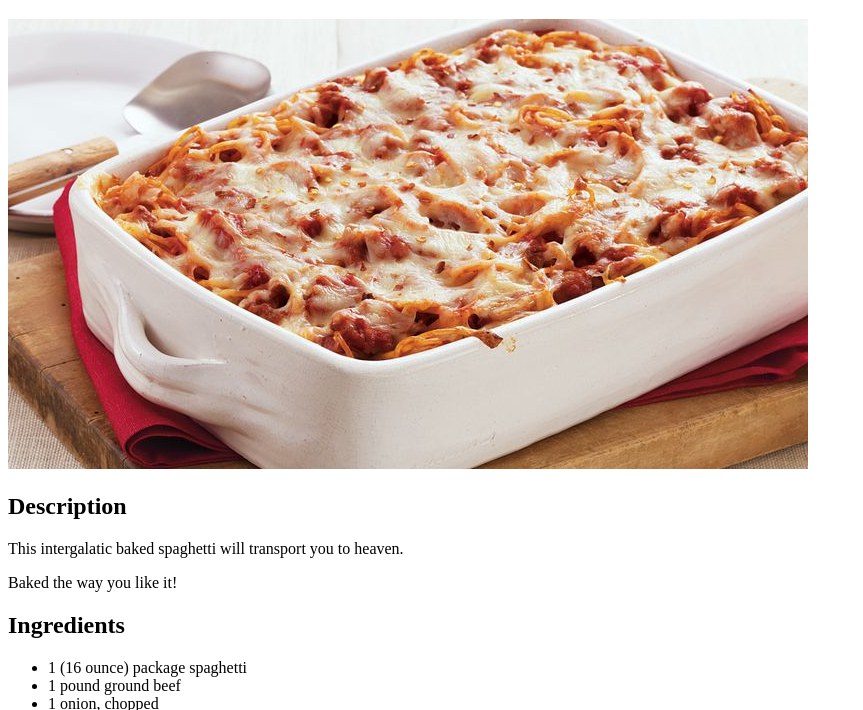
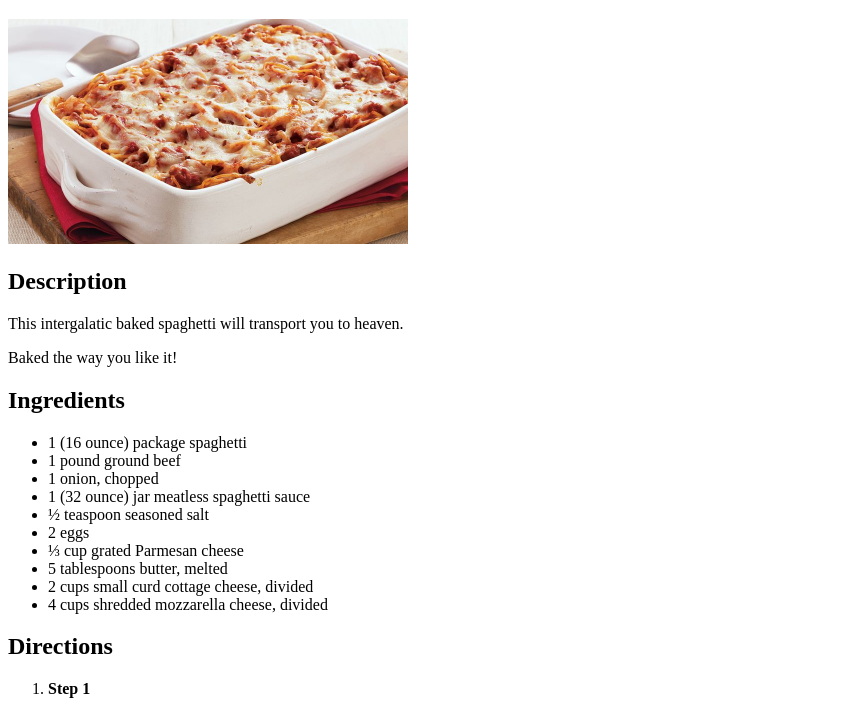
Before and after one commit to sisko81/odin-recipes, a plain HTML site: page recipes/baked-spaghetti.html in a window 1280 px wide. Shown: the part 61-771 px from the top of the page, without its empty margins (0-863 px from the left). Drawn offline with Linux system fonts and the light colour scheme.

Commit message:
Added new styles file called spaghetti.css

```diff
--- a/recipes/baked-spaghetti.html
+++ b/recipes/baked-spaghetti.html
@@ -5,6 +5,7 @@
     <meta http-equiv="X-UA-Compatible" content="IE=edge">
     <meta name="viewport" content="width=device-width, initial-scale=1.0">
     <title>baked spaghetti recipe</title>
+    <link rel="stylesheet" href="spaghetti.css">
 </head>
 <body>
     <h1>Baked Spaghetti Recipe</h1>
--- /dev/null
+++ b/recipes/spaghetti.css
@@ -0,0 +1,3 @@
+img {
+    width: 25rem;
+}
```
